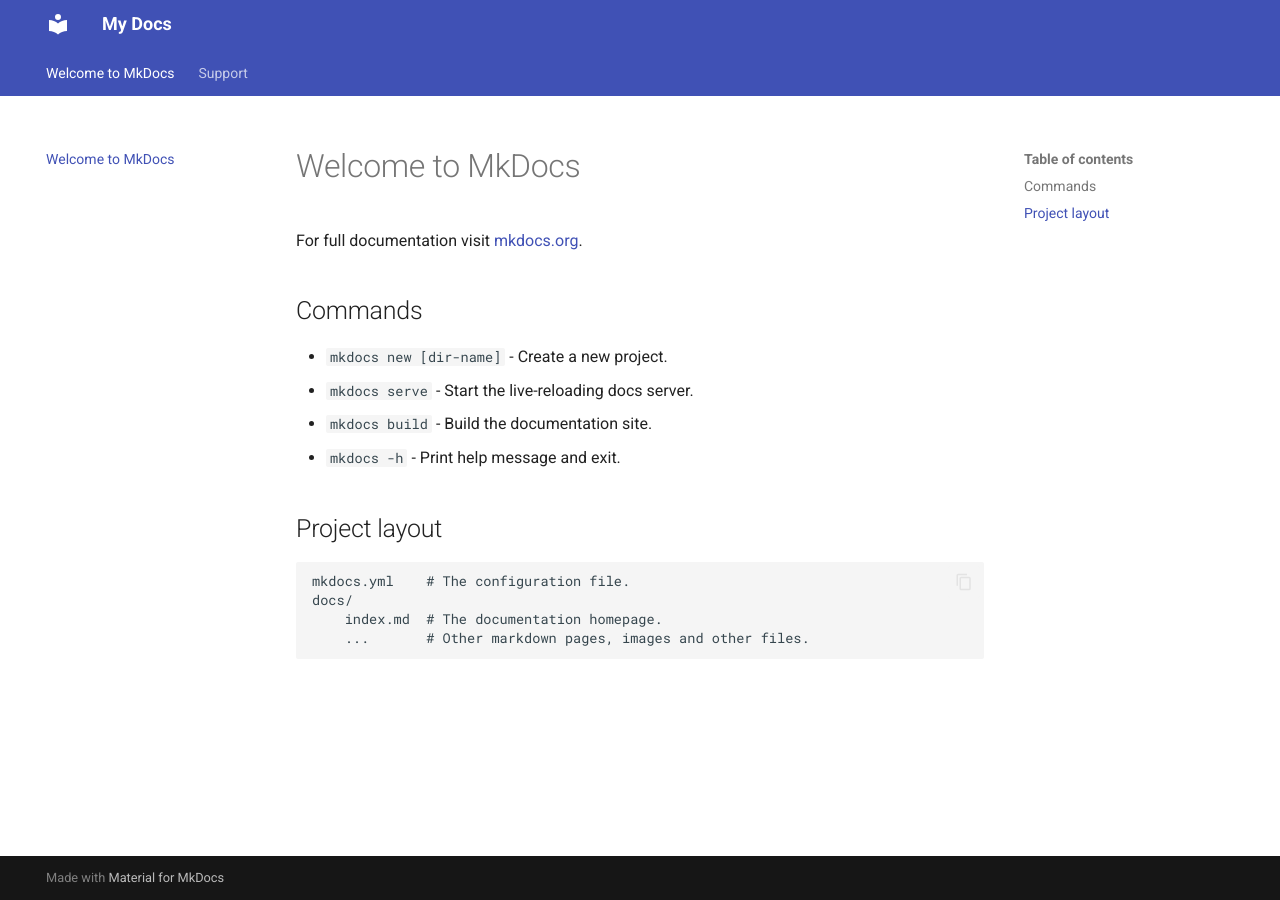
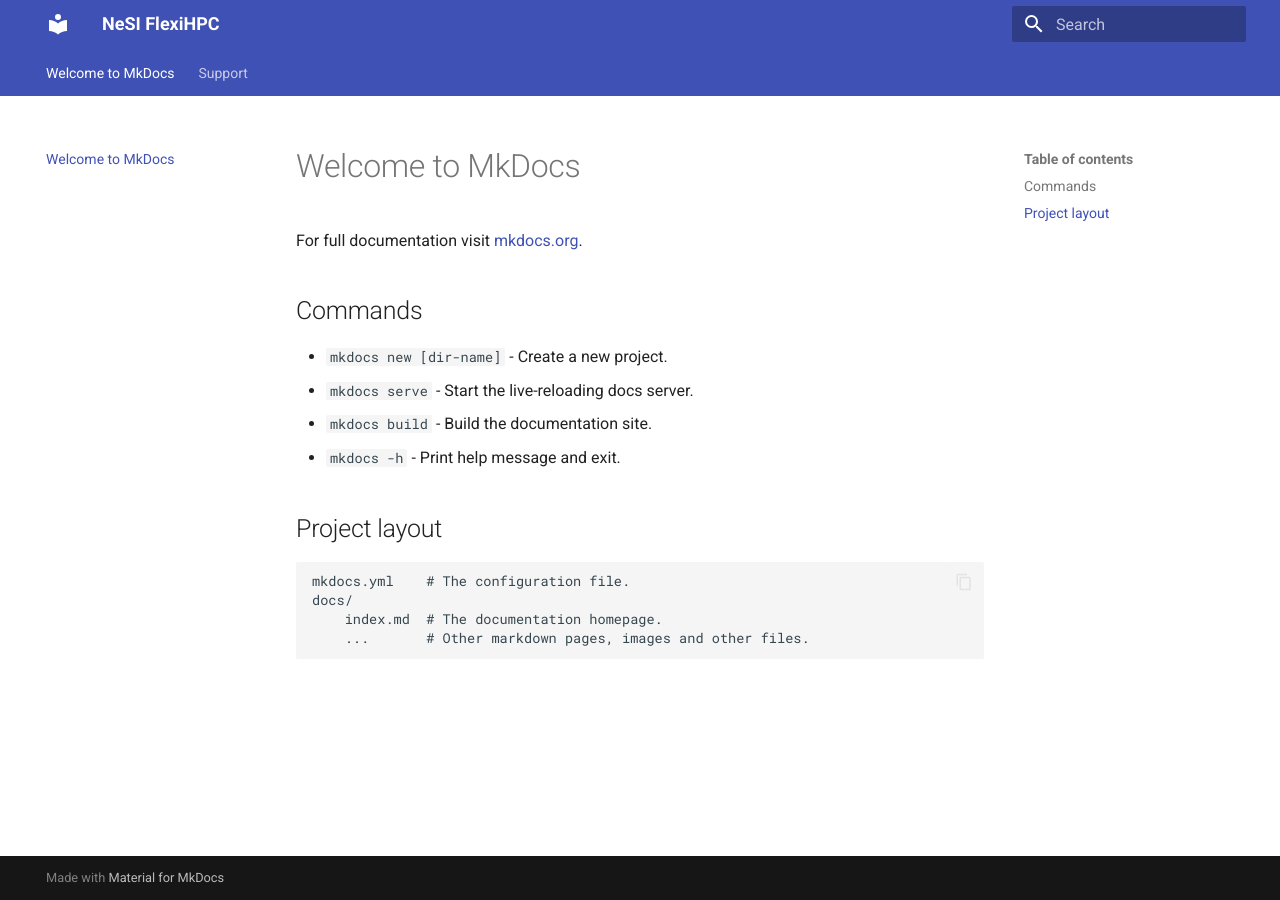
Before and after one commit to nesi/research-developer-cloud, an MkDocs documentation site: the page built from docs/index.md, in a window 1280 px wide. Built offline with MkDocs 1.6.1 and Material for MkDocs 9.7.7, drawn with Linux system fonts in a browser that asks for light colours.

Commit message:
site search and site name update

```diff
--- a/mkdocs.yml
+++ b/mkdocs.yml
@@ -1,4 +1,4 @@
-site_name: My Docs
+site_name: NeSI FlexiHPC
 theme:
   name: material
   features:
@@ -22,3 +22,4 @@
 
 plugins:
   - glightbox
+  - search
```
